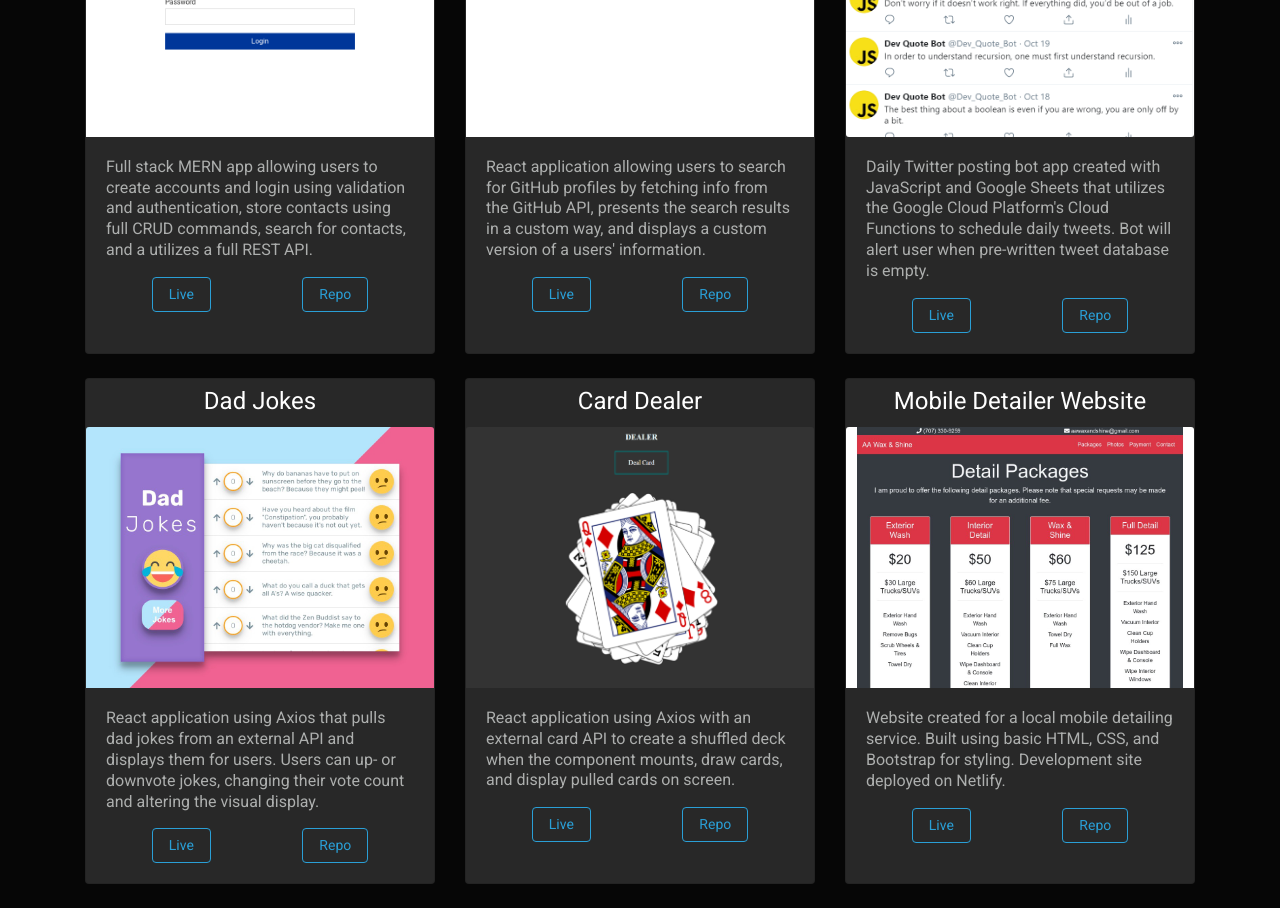
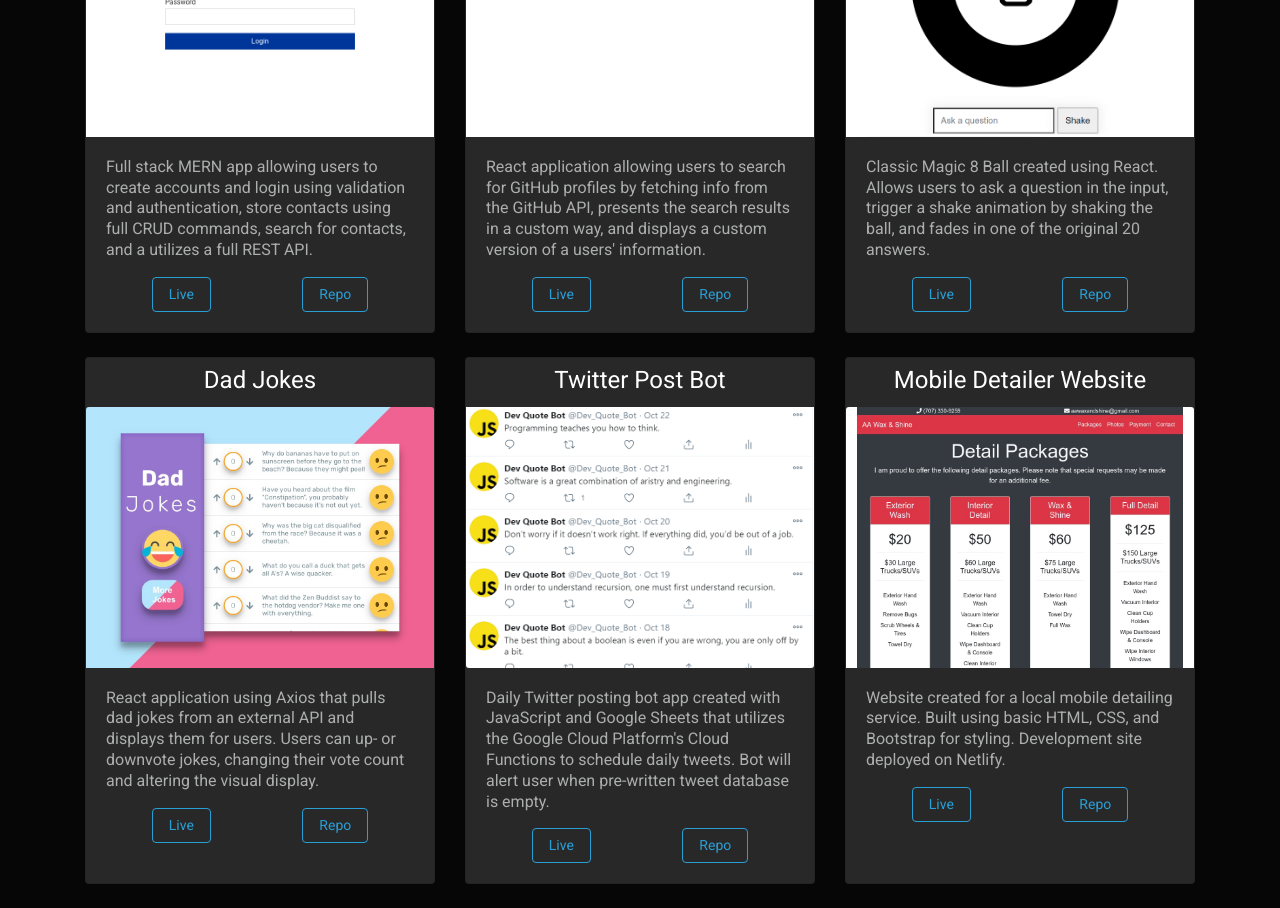
Before and after one commit to Brian-Holland/NextJS_Website, a Next.js app: page /projects in a window 1280 px wide. Shown: the part 480-1388 px from the top of the page. Built offline with nearby package versions, Linux system fonts and the light colour scheme.

Commit message:
new project added, pdf and resume change

```diff
--- a/pages/404.js
+++ b/pages/404.js
@@ -40,8 +40,8 @@
 										.pauseFor(2300)
 										.typeString(
 											nameOfPage.toLowerCase() === 'domm'
-												? `${nameOfPage} was not The Impostor`
-												: `${nameOfPage} was The Impostor`
+												? `${nameOfPage} was not The Impostor.`
+												: `${nameOfPage} was The Impostor.`
 										)
 										.start();
 								}}
--- a/pages/projects.js
+++ b/pages/projects.js
@@ -62,6 +62,7 @@
 							</div>
 						</Card.Body>
 					</Card>
+
 					<Card className="mb-4">
 						<Card.Title className="text-center pt-2">GitHub Finder</Card.Title>
 						<Card.Img
@@ -92,6 +93,63 @@
 							</div>
 						</Card.Body>
 					</Card>
+
+					<Card className="mb-4">
+						<Card.Title className="text-center pt-2">Magic 8 Ball</Card.Title>
+						<Card.Img variant="top" src="/imgs/8ball.png" alt="react card dealer application screenshot" />
+						<Card.Body>
+							<Card.Text>
+								Classic Magic 8 Ball created using React. Allows users to ask a question in the input,
+								trigger a shake animation by shaking the ball, and fades in one of the original 20
+								answers. {' '}
+							</Card.Text>
+							<div
+								className="d-flex justify-content-around"
+								aria-label="button links to live project and code repo"
+							>
+								<Link href="https://askthemagic8ball.com" passHref>
+									<a target="_blank">
+										<Button variant="outline-primary">Live</Button>
+									</a>
+								</Link>
+								<Link href="https://github.com/Brian-Holland/React_Magic_8_Ball_Hooks" passHref>
+									<a target="_blank">
+										<Button variant="outline-primary">Repo</Button>
+									</a>
+								</Link>
+							</div>
+						</Card.Body>
+					</Card>
+				</CardDeck>
+
+				<CardDeck>
+					<Card className="mb-4">
+						<Card.Title className="text-center pt-2">Dad Jokes</Card.Title>
+						<Card.Img variant="top" src="/imgs/dadjokes.jpg" alt="dad jokes application screenshot" />
+						<Card.Body>
+							<Card.Text>
+								React application using Axios that pulls dad jokes from an external API and displays
+								them for users. Users can up- or downvote jokes, changing their vote count and altering
+								the visual display. {' '}
+							</Card.Text>
+							<div
+								className="d-flex justify-content-around"
+								aria-label="button links to live project and code repo"
+							>
+								<Link href="https://react-dadjokes.netlify.app" passHref>
+									<a target="_blank">
+										<Button variant="outline-primary">Live</Button>
+									</a>
+								</Link>
+								<Link href="https://github.com/Brian-Holland/React_Dad_Jokes" passHref>
+									<a target="_blank">
+										<Button variant="outline-primary">Repo</Button>
+									</a>
+								</Link>
+							</div>
+						</Card.Body>
+					</Card>
+
 					<Card className="mb-4">
 						<Card.Title className="text-center pt-2">Twitter Post Bot</Card.Title>
 						<Card.Img
@@ -122,59 +180,7 @@
 							</div>
 						</Card.Body>
 					</Card>
-				</CardDeck>
-				<CardDeck>
-					<Card className="mb-4">
-						<Card.Title className="text-center pt-2">Dad Jokes</Card.Title>
-						<Card.Img variant="top" src="/imgs/dadjokes.jpg" alt="dad jokes application screenshot" />
-						<Card.Body>
-							<Card.Text>
-								React application using Axios that pulls dad jokes from an external API and displays
-								them for users. Users can up- or downvote jokes, changing their vote count and altering
-								the visual display. {' '}
-							</Card.Text>
-							<div
-								className="d-flex justify-content-around"
-								aria-label="button links to live project and code repo"
-							>
-								<Link href="https://react-dadjokes.netlify.app" passHref>
-									<a target="_blank">
-										<Button variant="outline-primary">Live</Button>
-									</a>
-								</Link>
-								<Link href="https://github.com/Brian-Holland/React_Dad_Jokes" passHref>
-									<a target="_blank">
-										<Button variant="outline-primary">Repo</Button>
-									</a>
-								</Link>
-							</div>
-						</Card.Body>
-					</Card>
-					<Card className="mb-4">
-						<Card.Title className="text-center pt-2">Card Dealer</Card.Title>
-						<Card.Img variant="top" src="/imgs/dealer.png" alt="react card dealer application screenshot" />
-						<Card.Body>
-							<Card.Text>
-								React application using Axios with an external card API to create a shuffled deck when
-								the component mounts, draw cards, and display pulled cards on screen.{' '}
-							</Card.Text>
-							<div
-								className="d-flex justify-content-around"
-								aria-label="button links to live project and code repo"
-							>
-								<Link href="react-card-dealer.netlify.app" passHref>
-									<a target="_blank">
-										<Button variant="outline-primary">Live</Button>
-									</a>
-								</Link>
-								<Link href="https://github.com/Brian-Holland/React_Card_Dealer" passHref>
-									<a target="_blank">
-										<Button variant="outline-primary">Repo</Button>
-									</a>
-								</Link>
-							</div>
-						</Card.Body>
-					</Card>
+
 					<Card className="mb-4">
 						<Card.Title className="text-center pt-2">Mobile Detailer Website</Card.Title>
 						<Card.Img variant="top" src="/imgs/wax.jpg" alt="mobile detailing website screenshot" />
```
Also changed, not shown: pages/resume.js (+8 -8 lines), public/imgs/8ball.png (added), 1 other file (tests, documents, lock files or other folders).
